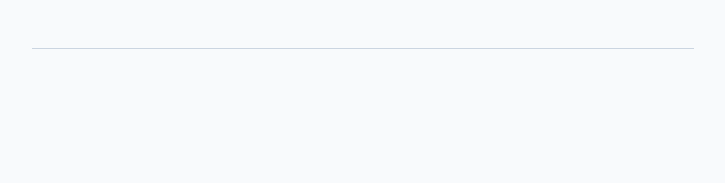
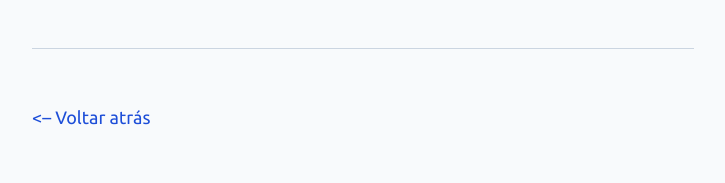
Before and after one commit to tep-pdl/tep-pdl.github.io, a Jekyll site: the page built from secretariado/carga-outros-destinos.md, in a window 1280 px wide. Shown: the part 929-1112 px from the top of the page, without its empty margins (277-1002 px from the left). Built offline with Jekyll 4.4.1, drawn with Linux system fonts in a browser that asks for light colours; our own code applies the rules of GitHub Pages for plain Markdown files; before the commit the page ends 1059 px from its top, so only the background shows below that.

Commit message:
Update carga-outros-destinos.md

```diff
--- a/secretariado/carga-outros-destinos.md
+++ b/secretariado/carga-outros-destinos.md
@@ -18,3 +18,5 @@ Kind regards,
 (Support & Care for Sailors - Ponta Delgada)
 
 ---
+
+[<-- Voltar atrás](https://tep-pdl.github.io/secretariado)
```
